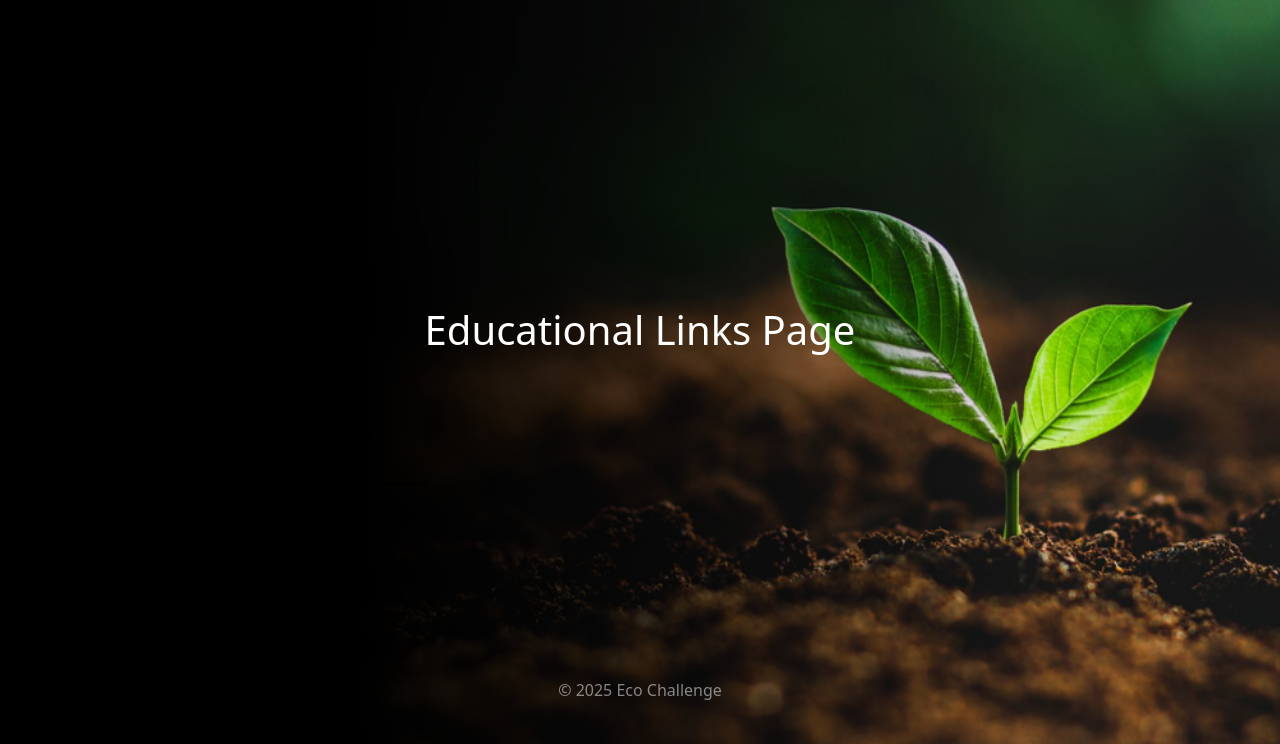
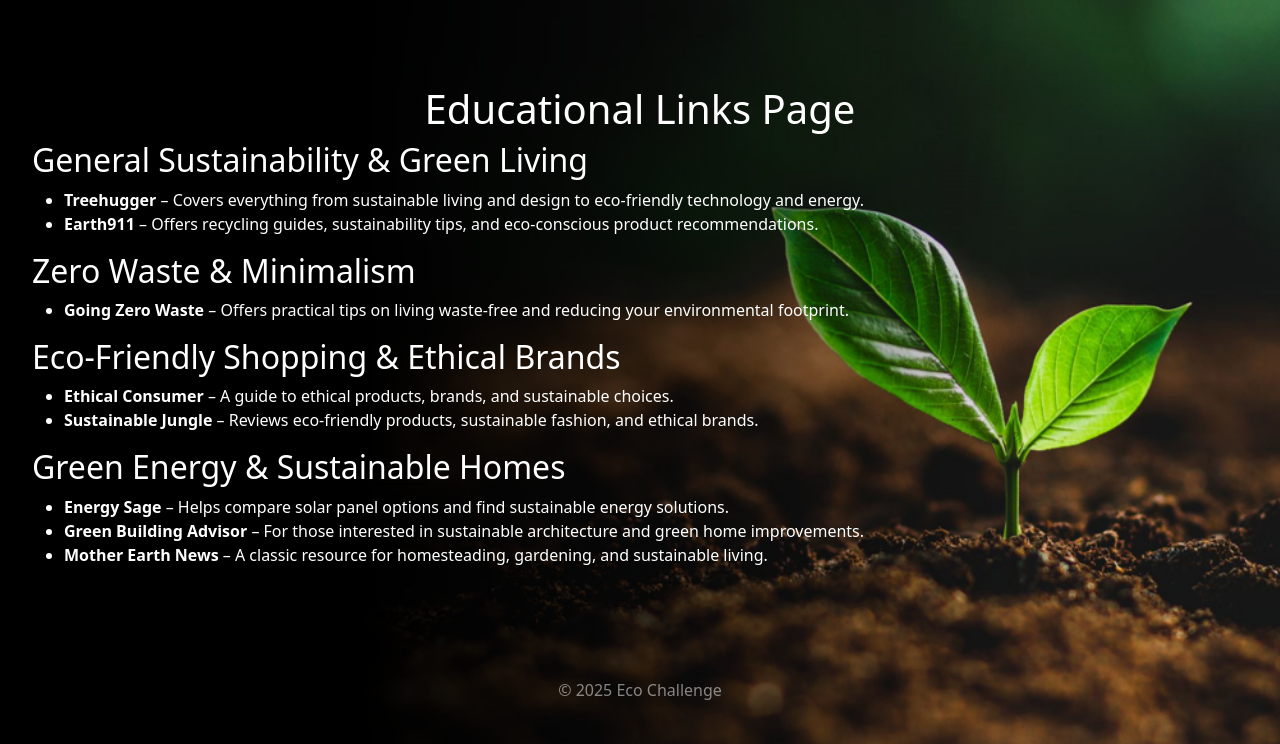
Before and after one commit to jmagrad/EcoChallenge, a Django app: page /Eco/EducationalLinks/ in a window 1280 px wide. Shown: the part 56-800 px from the top of the page. Run offline with Django 5.2, Linux system fonts and the light colour scheme.

Commit message:
Added educational links

```diff
--- a/EcoProject/templates/Eco/EducationalLinks.html
+++ b/EcoProject/templates/Eco/EducationalLinks.html
@@ -2,8 +2,41 @@
 {% load static %}
 
 {% block title_block %}
+Educational Links
 {% endblock %}
 
 {% block body_block %}
 <h1>Educational Links Page</h1>
+
+<h2>General Sustainability & Green Living</h2>
+<ul>
+    <li><a href="https://www.treehugger.com/" target="_blank"><strong>Treehugger</strong></a> – Covers everything from
+        sustainable living and design to eco-friendly technology and energy.</li>
+    <li><a href="https://earth911.com/" target="_blank"><strong>Earth911</strong></a> – Offers recycling guides,
+        sustainability tips, and eco-conscious product recommendations.</li>
+</ul>
+
+<h2>Zero Waste & Minimalism</h2>
+<ul>
+    <li><a href="https://www.goingzerowaste.com/" target="_blank"><strong>Going Zero Waste</strong></a> – Offers
+        practical tips on living waste-free and reducing your environmental footprint.</li>
+</ul>
+
+<h2>Eco-Friendly Shopping & Ethical Brands</h2>
+<ul>
+    <li><a href="https://www.ethicalconsumer.org/" target="_blank"><strong>Ethical Consumer</strong></a> – A guide to
+        ethical products, brands, and sustainable choices.</li>
+    <li><a href="https://www.sustainablejungle.com/" target="_blank"><strong>Sustainable Jungle</strong></a> – Reviews
+        eco-friendly products, sustainable fashion, and ethical brands.</li>
+</ul>
+
+<h2>Green Energy & Sustainable Homes</h2>
+<ul>
+    <li><a href="https://www.energysage.com/" target="_blank"><strong>Energy Sage</strong></a> – Helps compare solar
+        panel options and find sustainable energy solutions.</li>
+    <li><a href="https://www.greenbuildingadvisor.com/" target="_blank"><strong>Green Building Advisor</strong></a> –
+        For those interested in sustainable architecture and green home improvements.</li>
+    <li><a href="https://www.motherearthnews.com/" target="_blank"><strong>Mother Earth News</strong></a> – A classic
+        resource for homesteading, gardening, and sustainable living.</li>
+</ul>
 {% endblock %}
```
